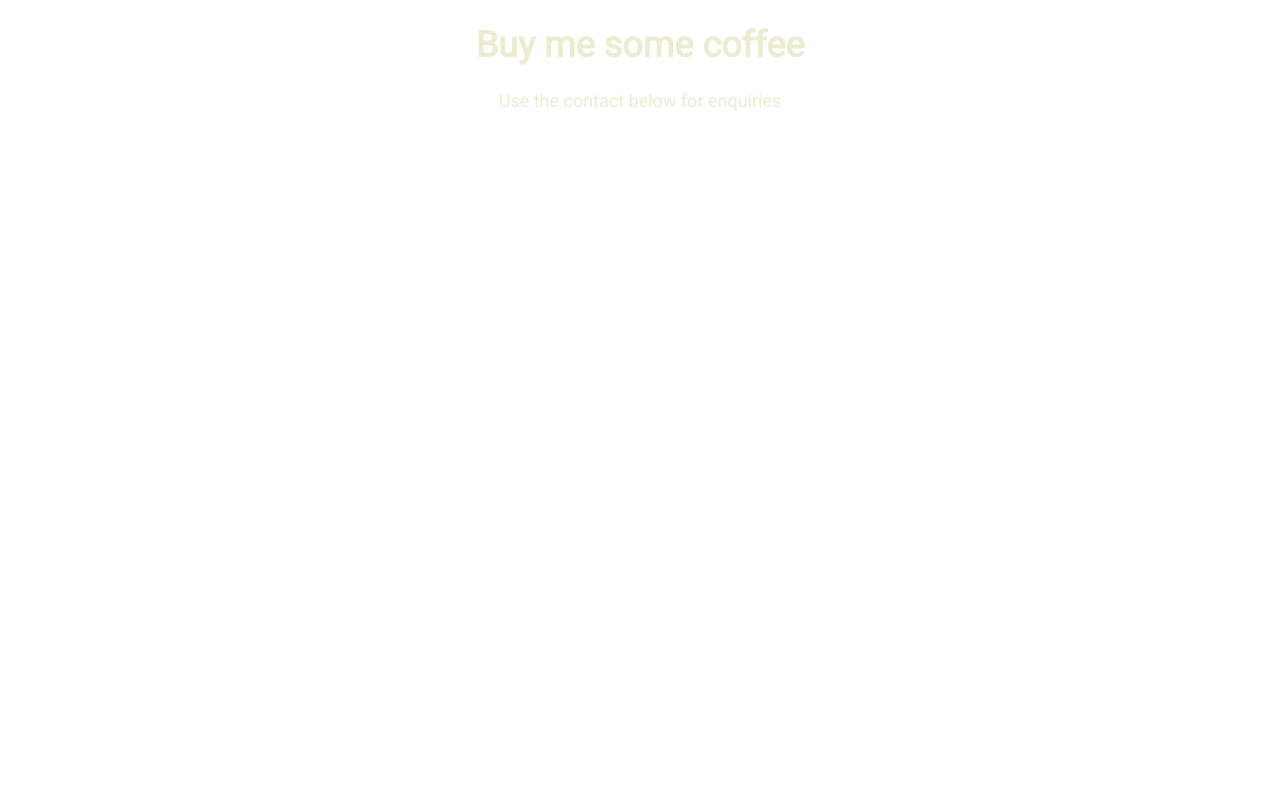
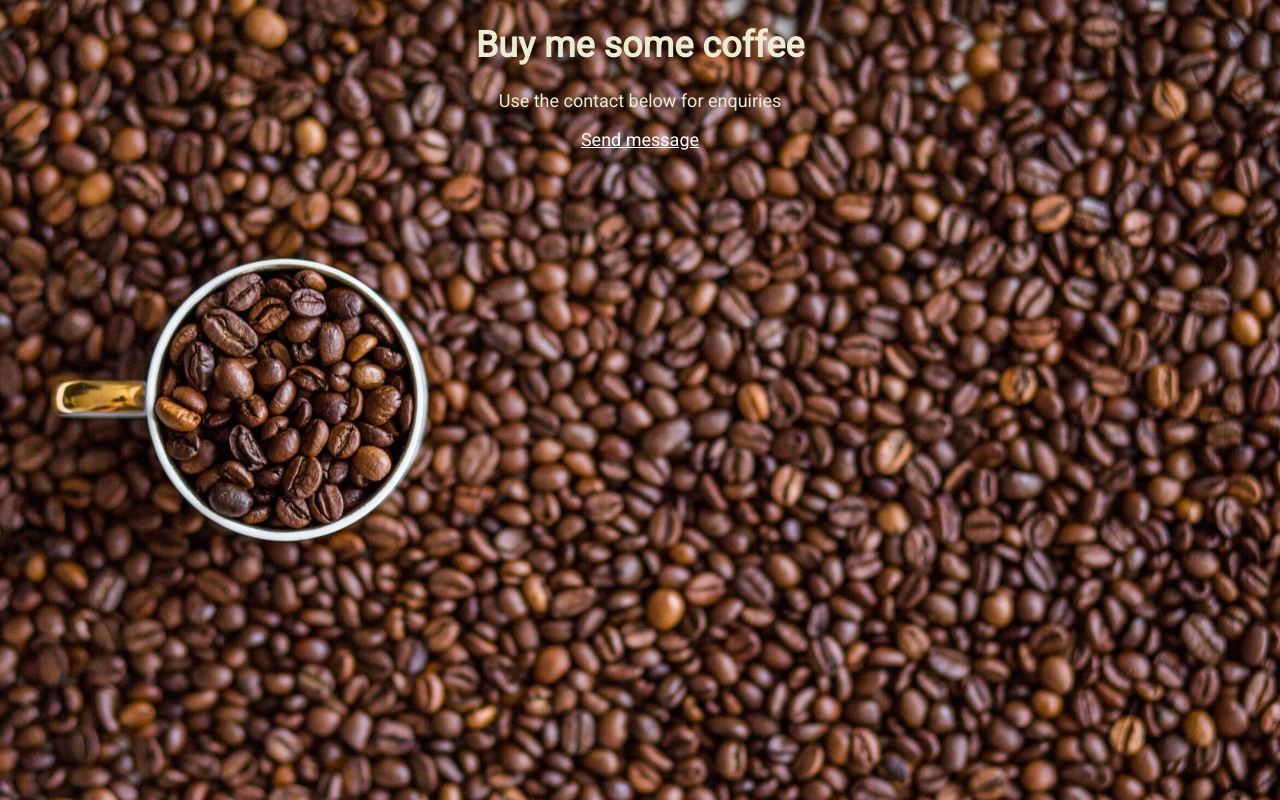
Before and after one commit to MasonLyons/buymesomecoffee, a plain HTML site: page index.html in a window 1280 px wide. Drawn offline with Linux system fonts and the light colour scheme; the site is published under a folder, as on GitHub Pages, so addresses that start at the root find nothing.

Commit message:
background URL change

```diff
--- a/index.html
+++ b/index.html
@@ -8,7 +8,7 @@
         <link href="https://fonts.googleapis.com/css?family=Roboto" rel="stylesheet">
         <style>
             body {
-                background: url("/buymesomecoffee/coffee-bg.jpg") no-repeat fixed 50% 0;
+                background: url("coffee-bg.jpg") no-repeat fixed 50% 0;
                 background-size: cover;
                 background-position: center;
                 color: #ececd2;
```
